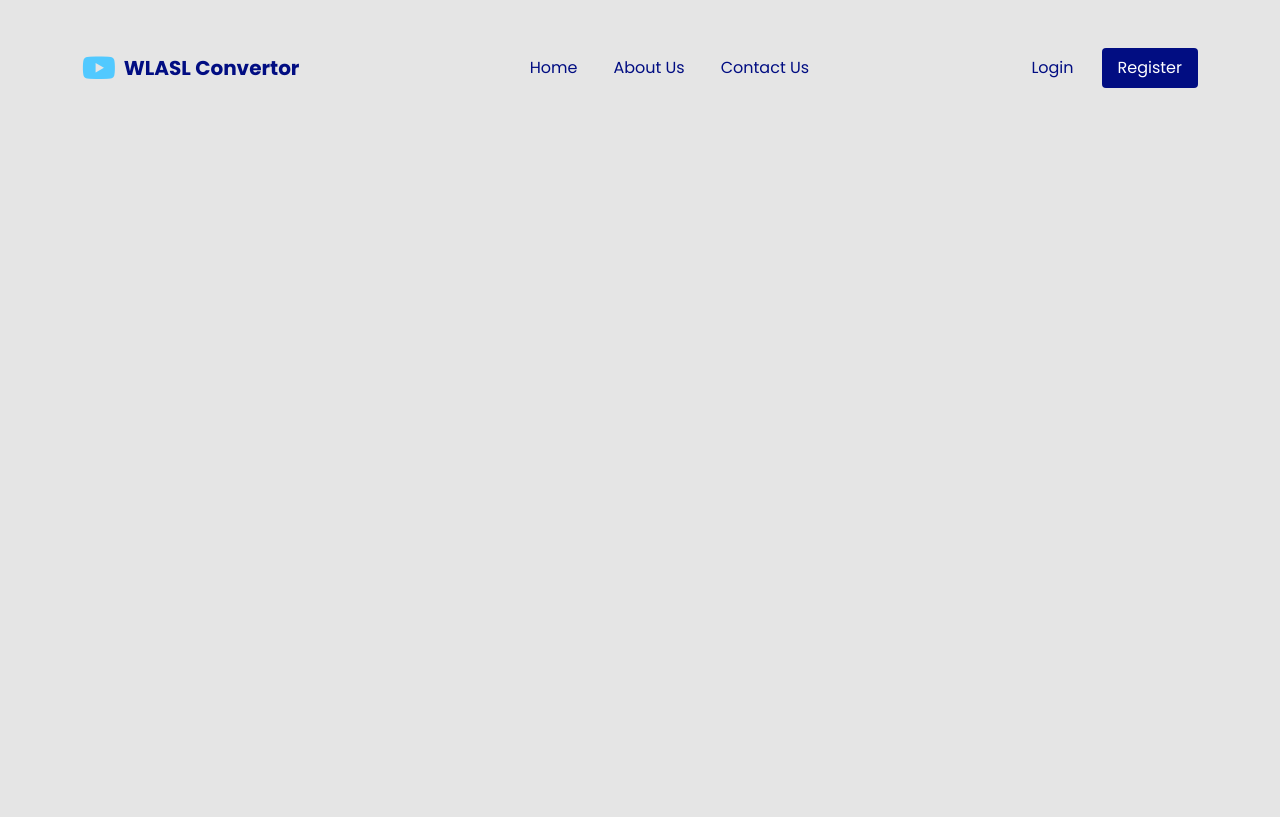
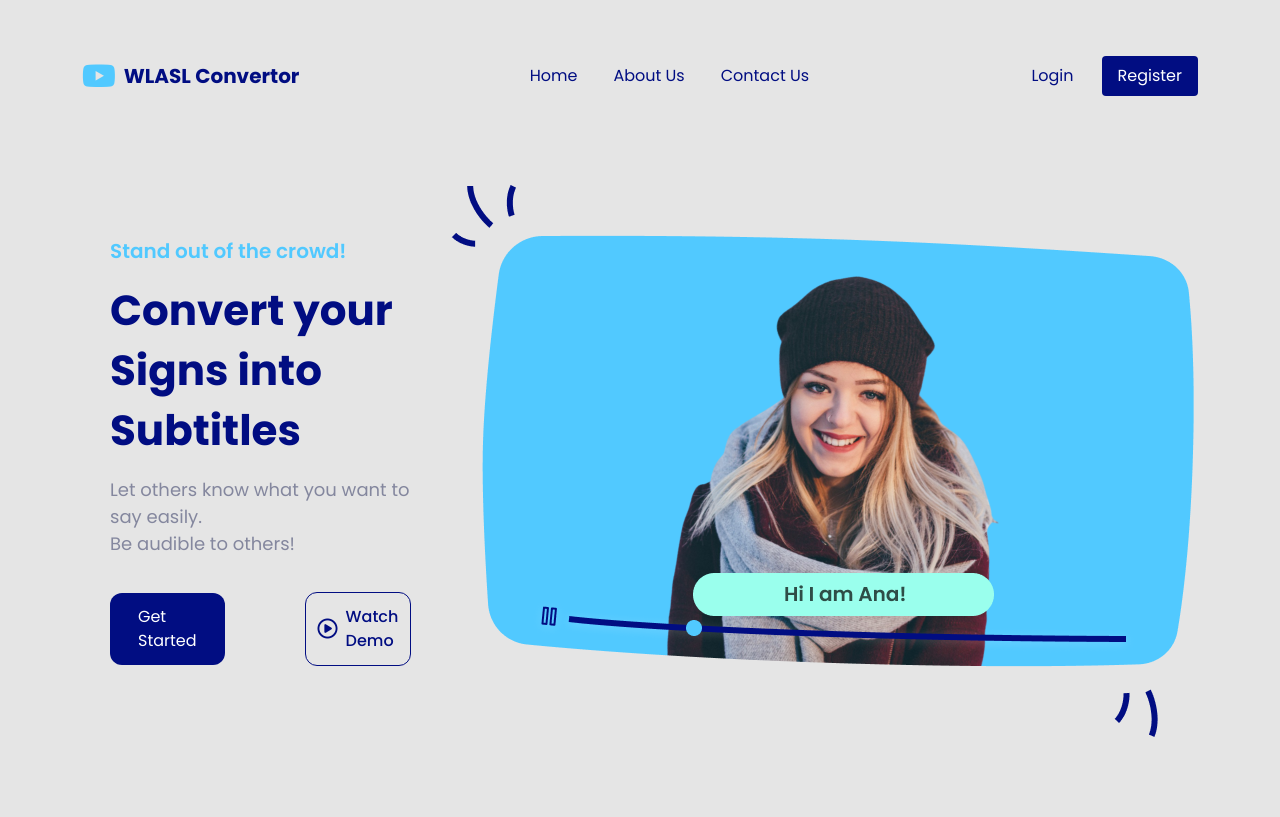
Before and after one commit to Vikraantnegi/SignLanguagePlatform, a Flask app: page / in a window 1280 px wide. Before the commit the page ends 88 px from the top, so only its background shows below. Run offline with Flask 2, Linux system fonts and the light colour scheme; some libraries are stand-ins or nearby versions.

Commit message:
Intro Content

```diff
--- a/app.py
+++ b/app.py
@@ -1,4 +1,4 @@
-from flask import Flask, render_template
+from flask import Flask, render_template, url_for
 app = Flask(__name__)
 
 @app.route("/")
--- a/static/helper.css
+++ b/static/helper.css
@@ -1,14 +1,9 @@
 body {
     background: #E5E5E5;
-    color: #333333;
-    margin-top: 5rem;
-    padding: 60px;
+    margin-top: 3rem;
 }
 h1, h2, h3, h4, h5, h6 {
     color: #444444;
-}
-.fixed-top{
-    top: 5%;
 }
 .site-header .navbar-nav .nav-link.active {
     font-weight: 700;
@@ -64,3 +59,84 @@ h1, h2, h3, h4, h5, h6 {
 .ml-auto{
     margin-left: auto
 }
+.flexColumn{
+    display: flex;
+    flex-direction: column;
+}
+.flexRow{
+    display: flex;
+    flex-direction: row;
+}
+.landingPage{
+    padding: 80px 0;
+    gap: 60px;
+}
+.landingPage__intro{
+    gap: 40px;
+    justify-content: space-evenly;
+    align-items: center;
+    padding: 0 40px;
+}
+.landingPage__introContent{
+    gap: 15px;
+    margin-bottom: 20px;
+}
+.landingPage__introText1{
+    color: #51C9FF;
+    font-size: 20px;
+    font-family: 'Poppins', sans-serif;
+    font-weight: 600;
+}
+.landingPage__introMainText{
+    color: #010D82;
+    font-size: 42px;
+    font-family: 'Poppins', sans-serif;
+    font-weight: bold;
+    line-height: 60px;
+}
+.landingPage__introSubText{
+    font-family: 'Poppins', sans-serif;
+    font-size: 18px;
+    color: #84879E;
+}
+.grow5, .grow1, .grow2 { transition: all .2s ease-in-out; }
+.grow1:hover { transform: scale(1.1); }
+.grow2:hover { transform: scale(1.2); }
+.grow5:hover { transform: scale(1.05); }
+.nav-link:hover {
+    color: #010D82;
+    font-weight: bold;
+}
+.header_Register:hover{
+    color: white !important;
+}
+.pointer{
+    cursor: pointer;
+}
+.landingPage__introCTA{
+    margin-top: 20px;
+    gap: 80px;
+    align-items: center;
+}
+.gSCTA{
+    border-radius: 12px;
+    padding: 12px 28px !important;
+}
+.wDCTA{
+    gap: 8px;
+    align-items: center;
+    border-radius: 12px;
+    padding: 12px !important;
+    border: 1px solid #010D82;
+}
+.wDCTA__img{
+    color: #010D82;
+    font-size: 20px;
+}
+.wDCTA__text{
+    font-family: Poppins;
+    font-style: normal;
+    font-weight: 500;
+    font-size: 16px;
+    color: #010D82;
+}
--- a/templates/index.html
+++ b/templates/index.html
@@ -13,9 +13,9 @@
     </head>
     <body>
         <header class="site-header">
-            <nav class="navbar navbar-expand-md  fixed-top">
+            <nav class="navbar navbar-expand-md">
                 <div class="container">
-                    <a class="navbar-brand header__link" href="/">
+                    <a class="navbar-brand header__link grow5" href="/">
                         <i class="fab fa-youtube header__logo"></i>
                         <span class="header__name">WLASL Convertor</span>
                     </a>
@@ -24,21 +24,35 @@
                     </button>
                     <div class="collapse navbar-collapse" id="navbarToggle">
                         <div class="navbar-nav mr-auto ml-auto">
-                            <a class="nav-item nav-link header_normal" href="/">Home</a>
-                            <a class="nav-item nav-link header_normal" href="/about">About Us</a>
-                            <a class="nav-item nav-link header_normal" href="/contact">Contact Us</a>
+                            <a class="nav-item nav-link header_normal grow1" href="/">Home</a>
+                            <a class="nav-item nav-link header_normal grow1" href="/about">About Us</a>
+                            <a class="nav-item nav-link header_normal grow1" href="/contact">Contact Us</a>
                         </div>
                         <div class="navbar-nav">
-                            <a class="nav-item nav-link header_normal" href="/login">Login</a>
-                            <a class="nav-item nav-link header_Register" href="/register">Register</a>
+                            <a class="nav-item nav-link header_normal grow1" href="/login">Login</a>
+                            <a class="nav-item nav-link header_Register grow1" href="/register">Register</a>
                         </div>
                     </div>
                 </div>
             </nav>
         </header>
-        <main role="main" class="container">
-            <div class="row">
-
+        <main role="main" class="container landingPage flexColumn">
+            <div class="landingPage__intro flexRow">
+                <div class="landingPage__introContent flexColumn">
+                    <span class="landingPage__introText1">Stand out of the crowd!</span>
+                    <span class="landingPage__introMainText">Convert your Signs into Subtitles</span>
+                    <span class="landingPage__introSubText">Let others know what you want to say easily. <br />Be audible to others!</span>
+                    <div class="landingPage__introCTA flexRow">
+                        <div class="header_Register gSCTA grow1 pointer">
+                            Get Started
+                        </div>
+                        <div class="wDCTA grow1 pointer flexRow">
+                            <i class="far fa-play-circle wDCTA__img"></i>
+                            <span class="wDCTA__text">Watch Demo</span>
+                        </div>
+                    </div>
+                </div>
+                <img src="{{ url_for('static', filename='Intro.png') }}" class="landingPage__introImage" alt="Intro Image" />
             </div>
         </main>
         <script src="https://kit.fontawesome.com/fba84f6e32.js" crossorigin="anonymous"></script>
```
Also changed, not shown: static/Intro.png (added).
